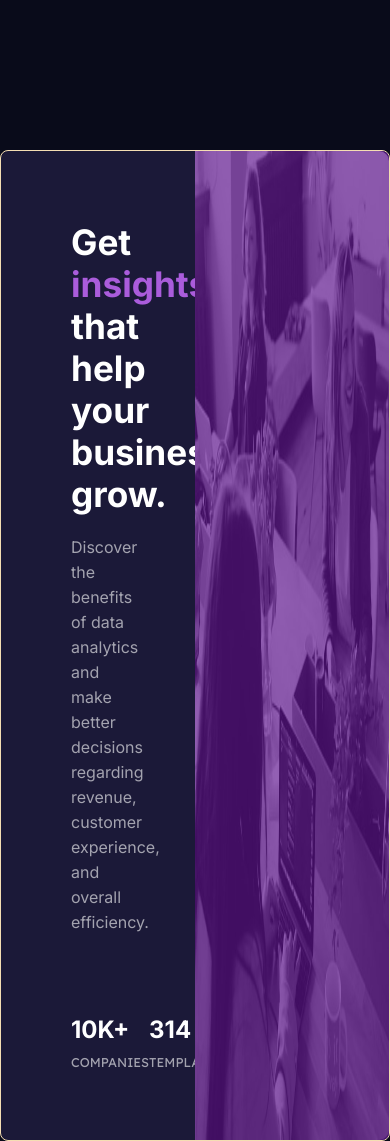
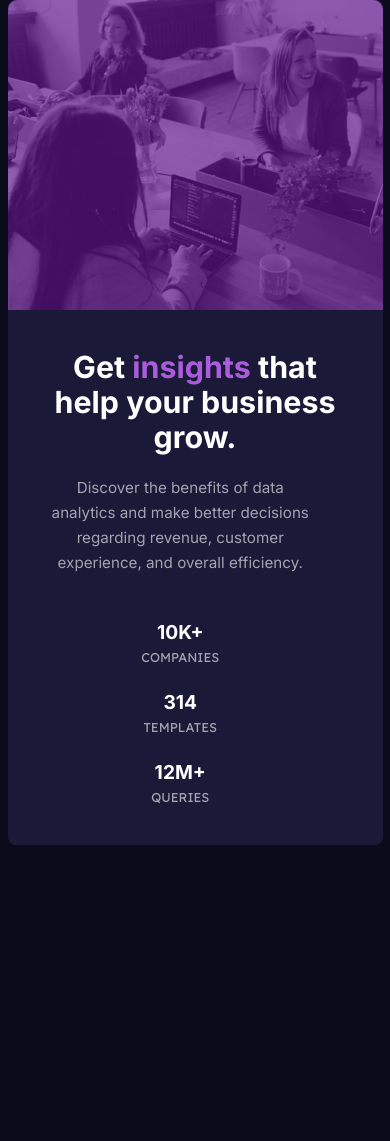
Before and after one commit to SierLor/stats-preview-card-component-main-imgviolet, a plain HTML site: page index.html in a window 390 px wide. After the commit the page ends 845 px from the top, so only its background shows below. Drawn offline with Linux system fonts and the light colour scheme.

Commit message:
Proyecto finalizado

```diff
--- a/style.css
+++ b/style.css
@@ -22,7 +22,7 @@ body{
     display: flex;
     justify-content: center;
     align-items: center;
-    margin-top: 150px;
+
 }
 
 
@@ -31,8 +31,8 @@ body{
     width: 1100px;
     border-radius: 8px;
     background-color: var(--Dark-desaturated-blue-card-background);
-    border: 1px solid wheat;
     overflow: hidden;
+    margin-top: 150px;
 }
 
 .primera-seccion{
@@ -109,3 +109,51 @@ span{
     right: 0;
     background-color: hsla(277, 76%, 32%, 0.674);
 }
+
+@media (max-width: 768px){
+    .main-container{
+        width: 375px;
+        flex-direction: column-reverse;
+        margin-top: 0;
+    }
+
+    .primera-seccion{
+        width: 100%;
+        padding: 40px;
+    }
+
+    .segunda-seccion{
+        width: 100%;
+    }
+
+    .img-desktop{
+        border-radius: 10px 10px 0 0;
+    }
+
+    .card-title{
+        text-align: center;
+        font-size: 1.9rem;
+        line-height: 35px;
+    }
+
+    .parrafo{
+        text-align: center;
+        font-size: .95rem;
+        width: 90%;
+        line-height: 25px;
+        margin-bottom: 30px;
+    }
+
+    .card-stats{
+        flex-direction: column;
+        align-items: center;
+        text-align: center;
+        line-height: 15px;
+        gap: 30px;
+    }
+
+    .stats h2{
+        font-size: 1.2rem;
+    }
+
+}
```
